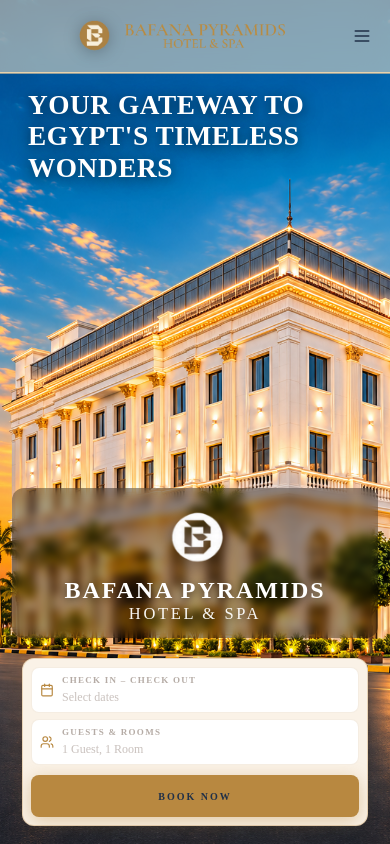
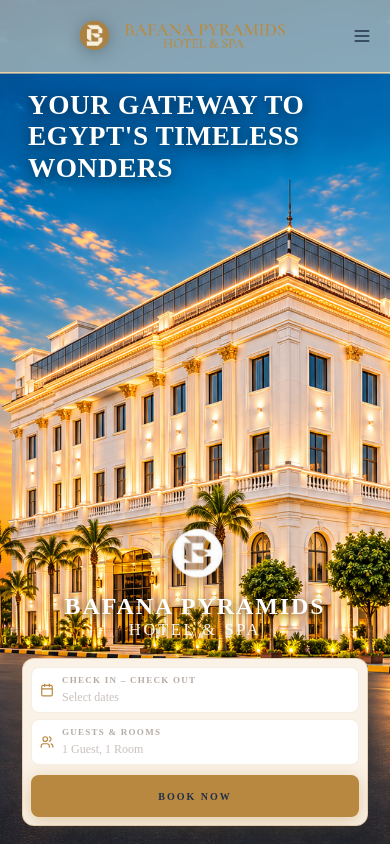
Before and after one commit to waitnot/Bafana, a React (Vite) app: page / in a window 390 px wide. Shown: the top 844 px of the page. Built offline with nearby package versions, Linux system fonts and the light colour scheme.

Commit message:
Mobile brand: remove bg shape, keep text-shadow only

```diff
--- a/src/sections/Hero.module.css
+++ b/src/sections/Hero.module.css
@@ -105,12 +105,6 @@
     align-items: center;
     gap: 8px;
     margin-bottom: 14px;
-    /* Dark shadow behind the whole brand block */
-    background: rgba(0,0,0,.35);
-    backdrop-filter: blur(4px);
-    -webkit-backdrop-filter: blur(4px);
-    border-radius: 12px;
-    padding: 14px 20px 16px;
   }
   .mobileBrandLogo {
     width: 68px;
```
